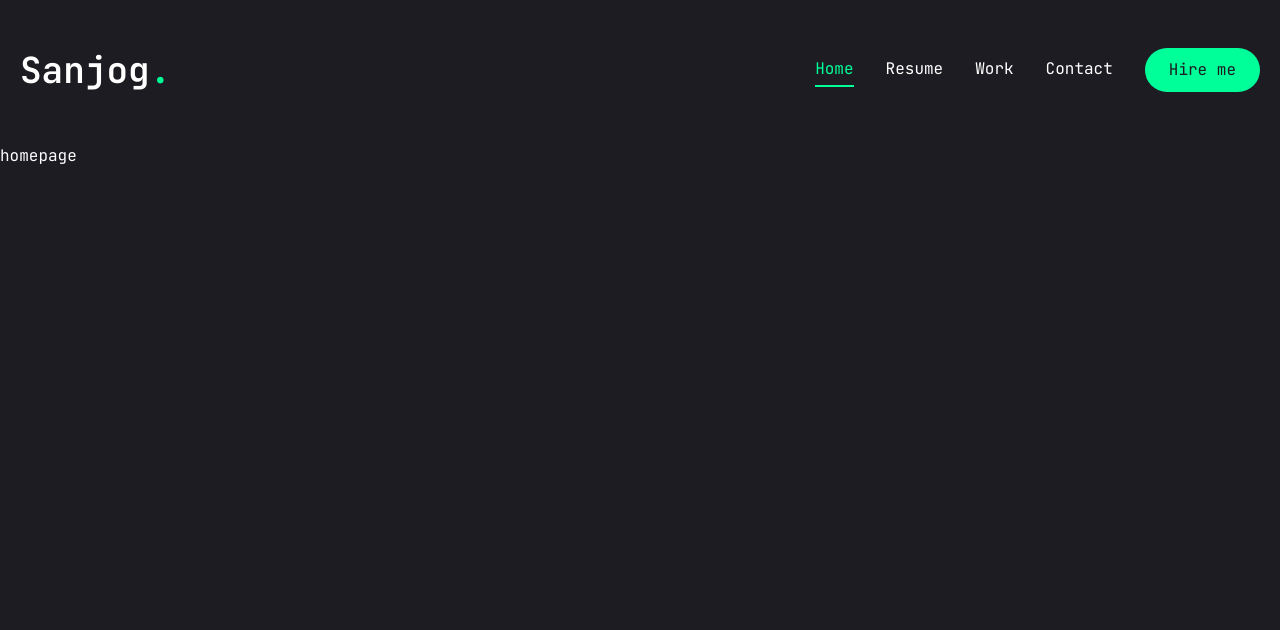
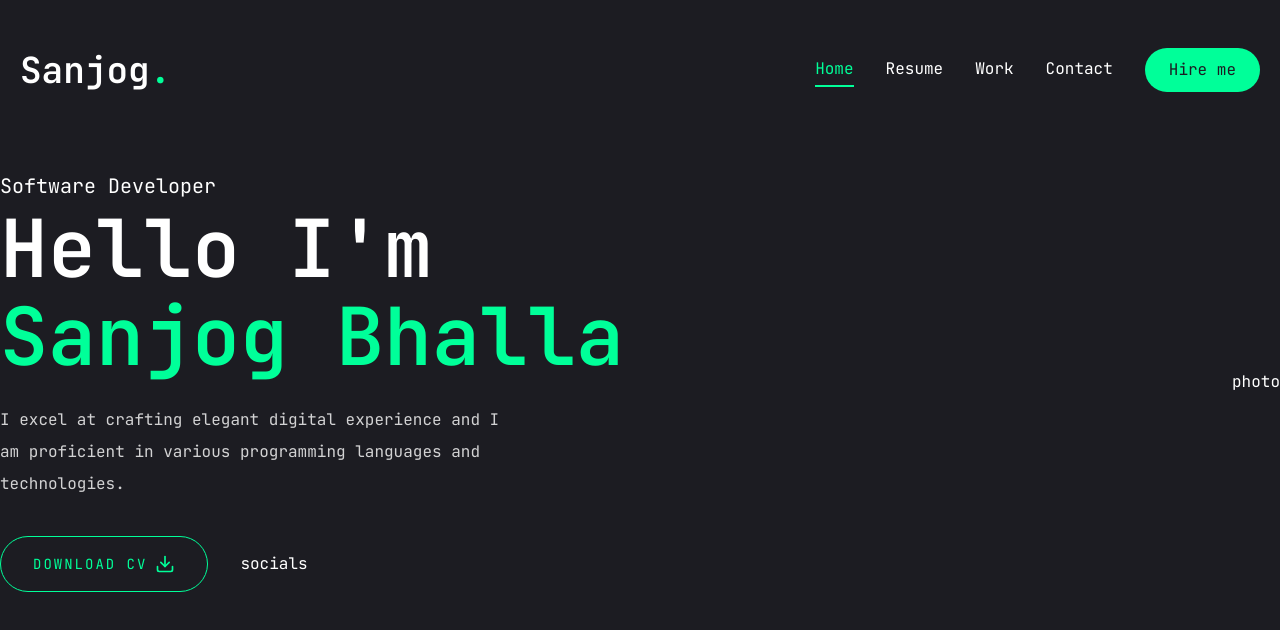
Before and after one commit to sanjogbhalla16/MyProfile, a Next.js app in the folder my-portfolio/: page / in a window 1280 px wide. Shown: the top 630 px of the page. Built offline with nearby package versions, Linux system fonts and the light colour scheme.

Commit message:
Making our homepage

```diff
--- a/my-portfolio/src/app/globals.css
+++ b/my-portfolio/src/app/globals.css
@@ -128,4 +128,13 @@
     color: white;
     @apply antialiased leading-loose;
   }
+  .h1 {
+    @apply text-[48px] xl:text-[80px] leading-[1.1] font-semibold;
+  }
+  .h2 {
+    @apply text-[36px] xl:text-[48px] leading-[1.1] font-semibold;
+  }
+  .h3 {
+    @apply text-[20px] xl:text-[24px] leading-[1.1] font-semibold;
+  }
 }
--- a/my-portfolio/src/app/page.tsx
+++ b/my-portfolio/src/app/page.tsx
@@ -4,7 +4,36 @@ import { FiDownload } from "react-icons/fi";
 const Home = () => {
   return (
     <section className="h-full">
-      <div className="container mx-auto">homepage </div>
+      <div className="container mx-auto h-full">
+        <div className="flex flex-col xl:flex-row items-center justify-between xl:pt-8 xl:pb-24">
+          {/* text */}
+          <div className="text-center xl:text-left">
+            <span className="text-xl">Software Developer</span>
+            <h1 className="h1 mb-6">
+              Hello I'm <br />{" "}
+              <span className="text-accent">Sanjog Bhalla</span>
+            </h1>
+            <p className="max-w-[500px] mb-9 text-white/80">
+              I excel at crafting elegant digital experience and I am proficient
+              in various programming languages and technologies.{" "}
+            </p>
+            {/* btn and socials*/}
+            <div className="flex flex-col xl:flex-row items-center gap-8">
+              <Button
+                variant="outline"
+                size="lg"
+                className="uppercase flex items-center gap-2"
+              >
+                <span>Download CV</span>
+                <FiDownload className="text-xl"></FiDownload>
+              </Button>
+              <div>socials</div>
+            </div>
+          </div>
+          {/* photo */}
+          <div>photo</div>
+        </div>
+      </div>
     </section>
   );
 };
```
